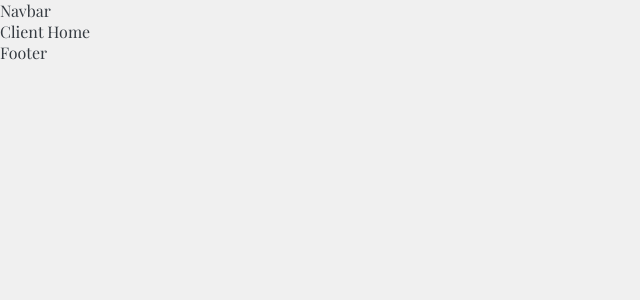
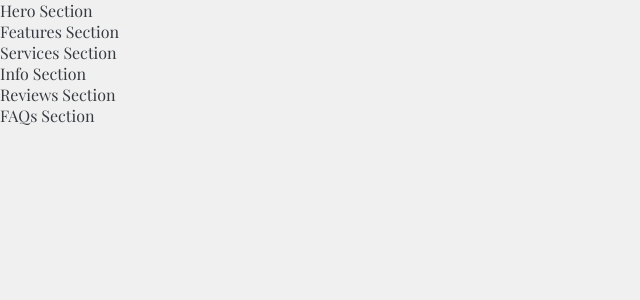
Before and after one commit to No-Country-simulation/s16-02-ft-java-react, a Next.js app in the folder client-pet/: page / in a window 1280 px wide. Shown: the top 300 px of the page, without its empty margins (0-640 px from the left). Built offline with nearby package versions, Linux system fonts and the light colour scheme.

Commit message:
UPDATE: Actualizar la estructura home ⚙️

```diff
--- a/client-pet/src/app/layout.tsx
+++ b/client-pet/src/app/layout.tsx
@@ -1,6 +1,5 @@
 import type { Metadata } from "next";
 import "../styles/globals.scss";
-import { Navbar, Footer } from "@components";
 
 export const metadata: Metadata = {
   title: "Pet Services",
@@ -14,11 +13,7 @@ export default function RootLayout({
 }>) {
   return (
     <html lang="en">
-      <body>
-        <Navbar />
-        {children}
-        <Footer />
-      </body>
+      <body>{children}</body>
     </html>
   );
 }
--- a/client-pet/src/app/page.tsx
+++ b/client-pet/src/app/page.tsx
@@ -1,7 +1,12 @@
 export default function Home() {
   return (
-    <main>
-      <section>Client Home</section>
+    <main id="main-content">
+      <section className="main-content__hero">Hero Section</section>
+      <section className="main-content__features">Features Section</section>
+      <section className="main-content__services">Services Section</section>
+      <section className="main-content__info">Info Section</section>
+      <section className="main-content__reviews">Reviews Section</section>
+      <section className="main-content__faq">FAQs Section</section>
     </main>
   );
 }
```
